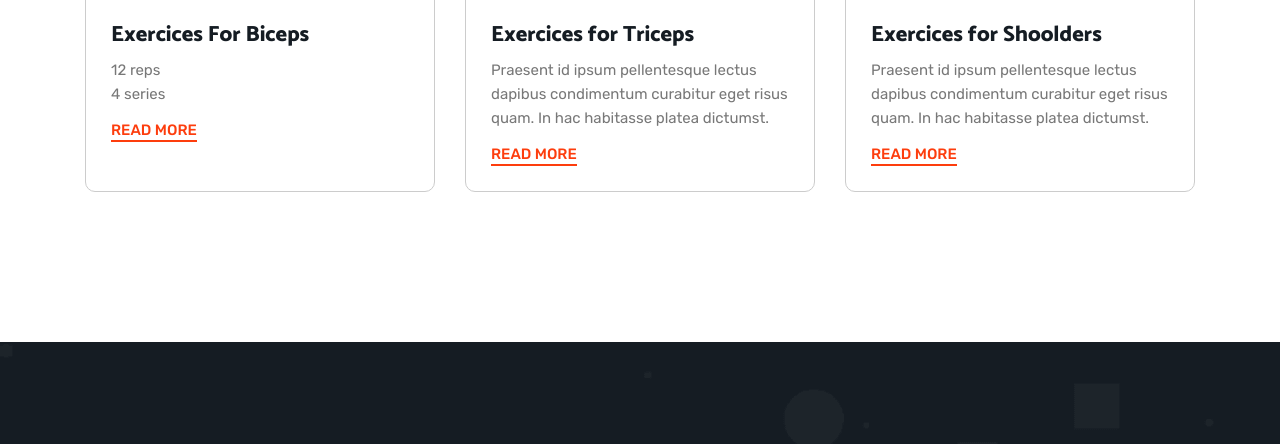
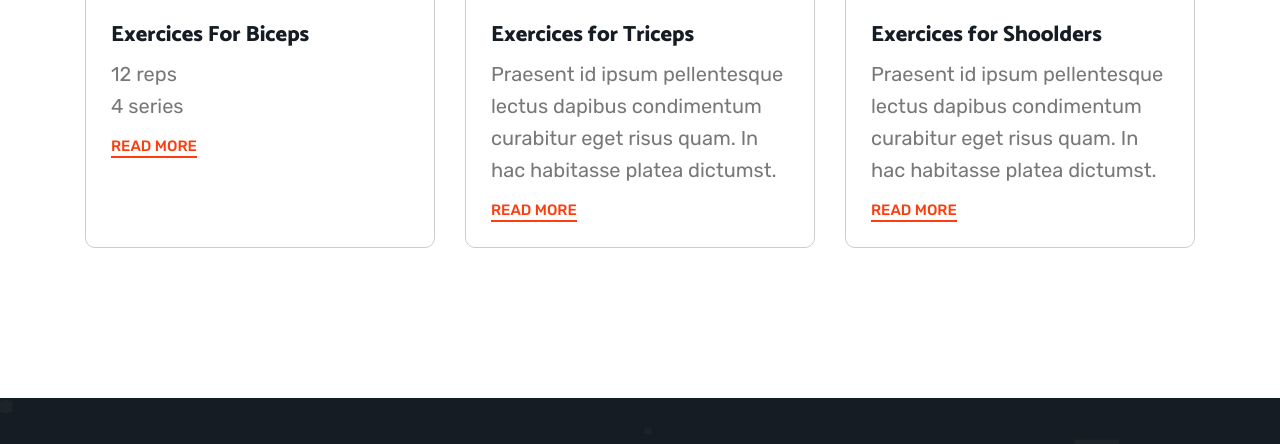
Before and after one commit to Abdelilah2009/Fitness, a plain HTML site: page index.html in a window 1280 px wide. Shown: the part 2233-2677 px from the top of the page. Drawn offline with nearby package versions, Linux system fonts and the light colour scheme.

Commit message:
Update style.css

```diff
--- a/assets/css/style.css
+++ b/assets/css/style.css
@@ -571,7 +571,7 @@ body {
 
 
 /*-----------------------------------
-exercices
+  EXERCICES
 \*-----------------------------------*/
 
 .exercices .section-subtitle { margin-inline: auto; }
@@ -607,7 +607,7 @@ exercices
 .exercices-card .card-title:is(:hover, :focus) { color: var(--coquelicot); }
 
 .exercices-card .card-text {
-  font-size: var(--fs-6);
+  font-size: var(--fs-5);
   margin-block: 8px 12px;
 }
 
```
